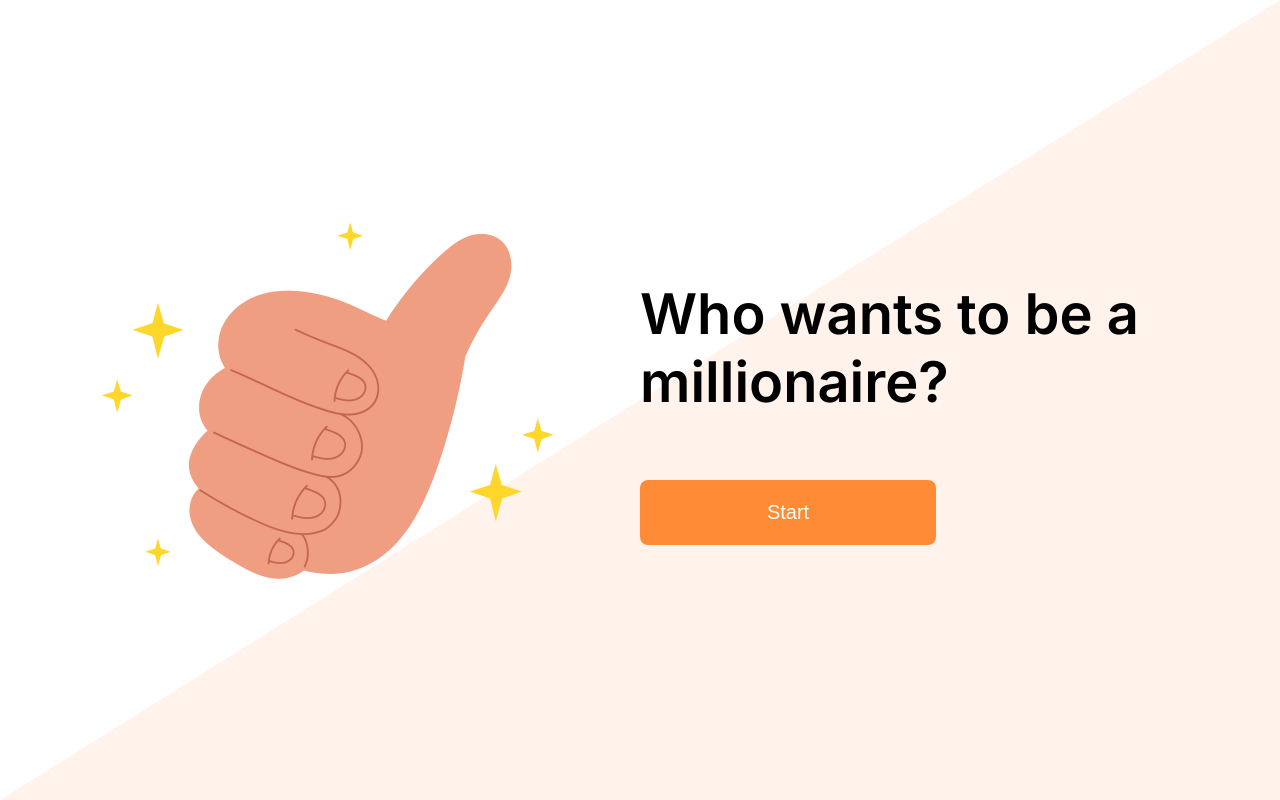
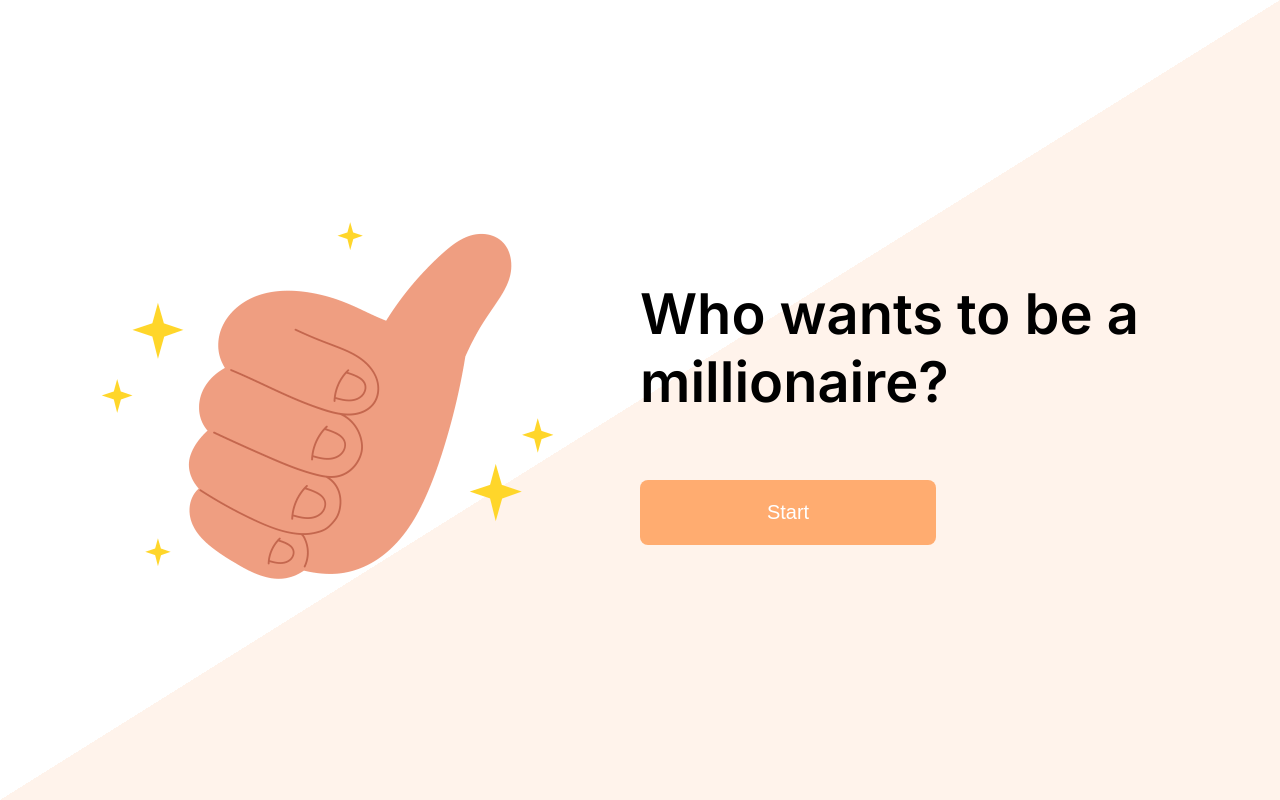
Before and after one commit to ivatsu-test/nibble, a Next.js app: page /start in a window 1280 px wide. In both pictures the pointer is over the button "Start". Built offline with nearby package versions, Linux system fonts and the light colour scheme.

Commit message:
styles: active start button

```diff
--- a/src/components/buttons/start-button/start-button.module.css
+++ b/src/components/buttons/start-button/start-button.module.css
@@ -5,8 +5,15 @@
   color: var(--white-100);
   background-color: var(--orange-100);
   border-radius: 8px;
+
+  &:hover {
+    background-color: var(--orange-80);
+  }
+
+  &:active {
+    background-color: var(--orange-120);
+  }
 }
-
 
 @media (min-width: 992px) {
   .button {
```
